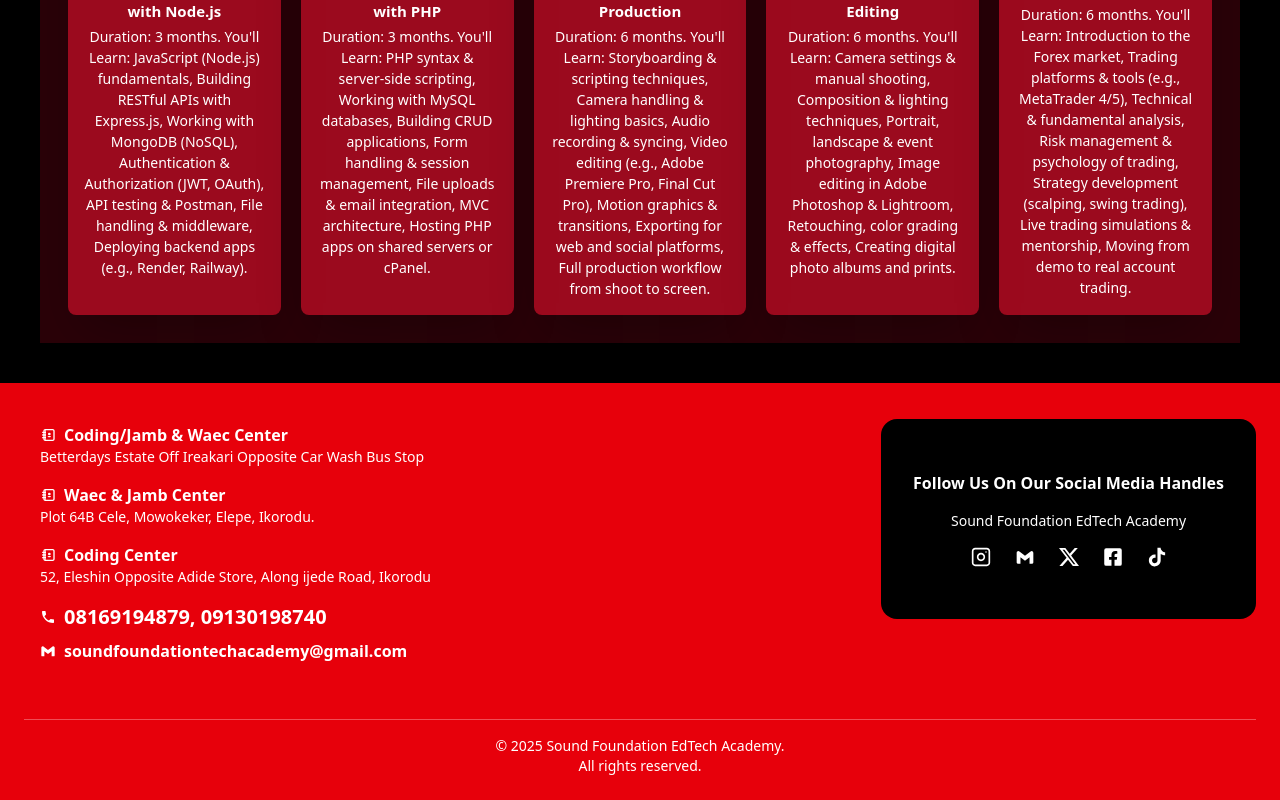
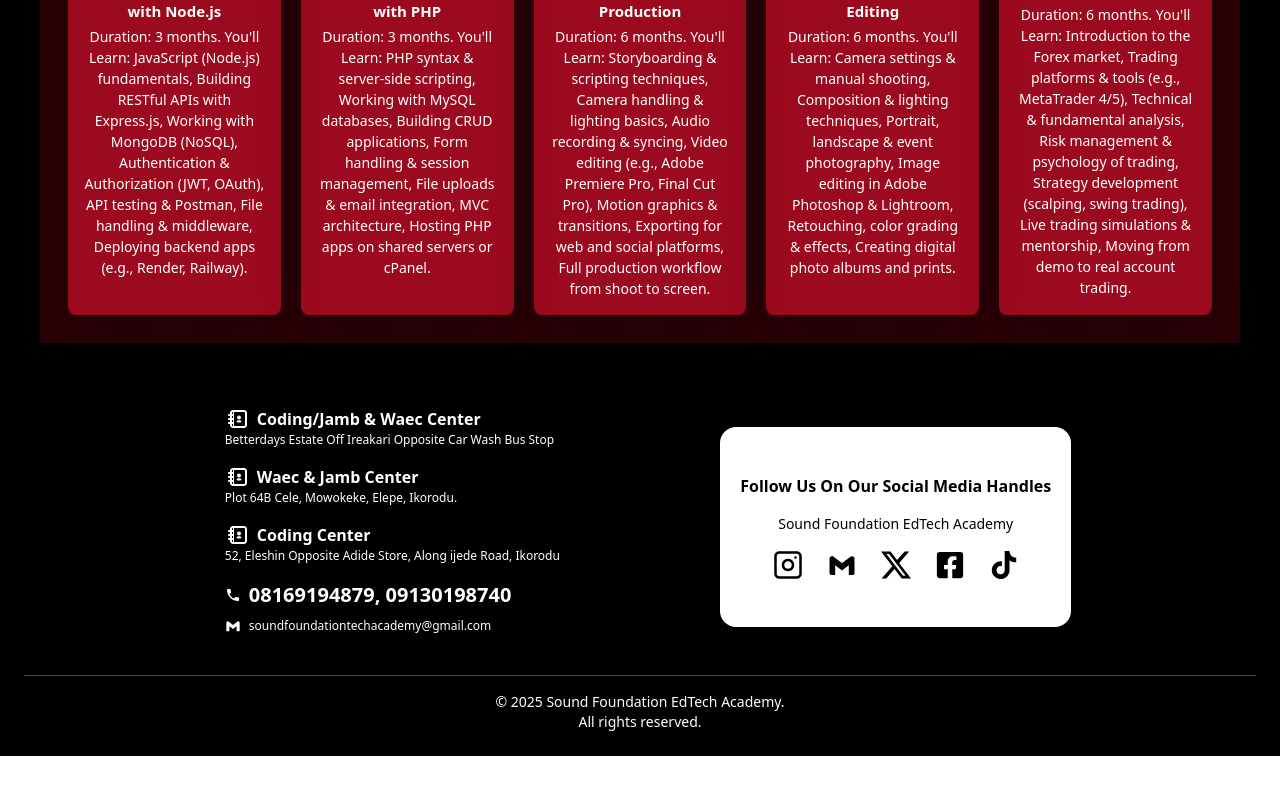
Before and after one commit to Cleve-keem/sfdt-frontend, a React (Vite) app: page / in a window 1280 px wide. Shown: the part 2715-3515 px from the top of the page. After the commit the page ends 3471 px from the top, so only its background shows below. Built offline with nearby package versions, Linux system fonts and the light colour scheme.

Commit message:
component color changed, icon increased

```diff
--- a/src/components/Footer.jsx
+++ b/src/components/Footer.jsx
@@ -14,7 +14,7 @@ export default function Footer() {
     },
     {
       title: "Waec & Jamb Center",
-      address: "Plot 64B Cele, Mowokeker, Elepe, Ikorodu.",
+      address: "Plot 64B Cele, Mowokeke, Elepe, Ikorodu.",
     },
     {
       title: "Coding Center",
@@ -45,17 +45,19 @@ export default function Footer() {
   ];
 
   return (
-    <footer className=" bg-red-600 text-white p-6 ">
-      <div className="flex flex-col justify-between max-w-7xl mx-auto md:flex-row ">
-        <div className="p-4">
+    <footer className="flex flex-col justify-center bg-black text-white p-6 ">
+      <div className="flex flex-col gap-10 items-center max-w-7xl md:min-w-[70%] justify-between mx-auto md:flex-row ">
+        <div className="px-4">
           <ul>
             {contact.map((cont, index) => (
-              <li key={index} className="  gap-4 mb-4">
-                <span className="flex items-center gap-2">
-                  <TiContacts />
+              <li key={index} className="gap-4 mb-4">
+                <div className="flex items-center gap-2">
+                  <span className="md:text-2xl">
+                    <TiContacts />
+                  </span>
                   <h3 className="font-bold">{cont.title}</h3>
-                </span>
-                <p className="text-sm">{cont.address}</p>
+                </div>
+                <p className="text-[12px] md:text-x">{cont.address}</p>
               </li>
             ))}
           </ul>
@@ -67,15 +69,15 @@ export default function Footer() {
 
           <div className="flex items-center gap-2">
             <BiLogoGmail />
-            <h3 className="font-bold">{email}</h3>
+            <h3 className="text-[12px] md:text-x">{email}</h3>
           </div>
         </div>
-        <div className="bg-black rounded-2xl flex justify-center items-center h-[200px] mt-3 p-8 flex-col gap-4">
+        <div className="bg-white text-black rounded-2xl flex justify-center items-center h-[200px] mt-3 p-5 flex-col gap-4">
           <span className="font-semibold">
             Follow Us On Our Social Media Handles
           </span>
           <h3 className="text-sm">Sound Foundation EdTech Academy</h3>
-          <div className="flex gap-6 text-xl cursor-pointer">
+          <div className="flex gap-6 text-3xl cursor-pointer">
             {socials.map((social, index) => (
               <a
                 key={index}
@@ -87,7 +89,6 @@ export default function Footer() {
                 {social.logo}
               </a>
             ))}
-
           </div>
         </div>
       </div>
```
